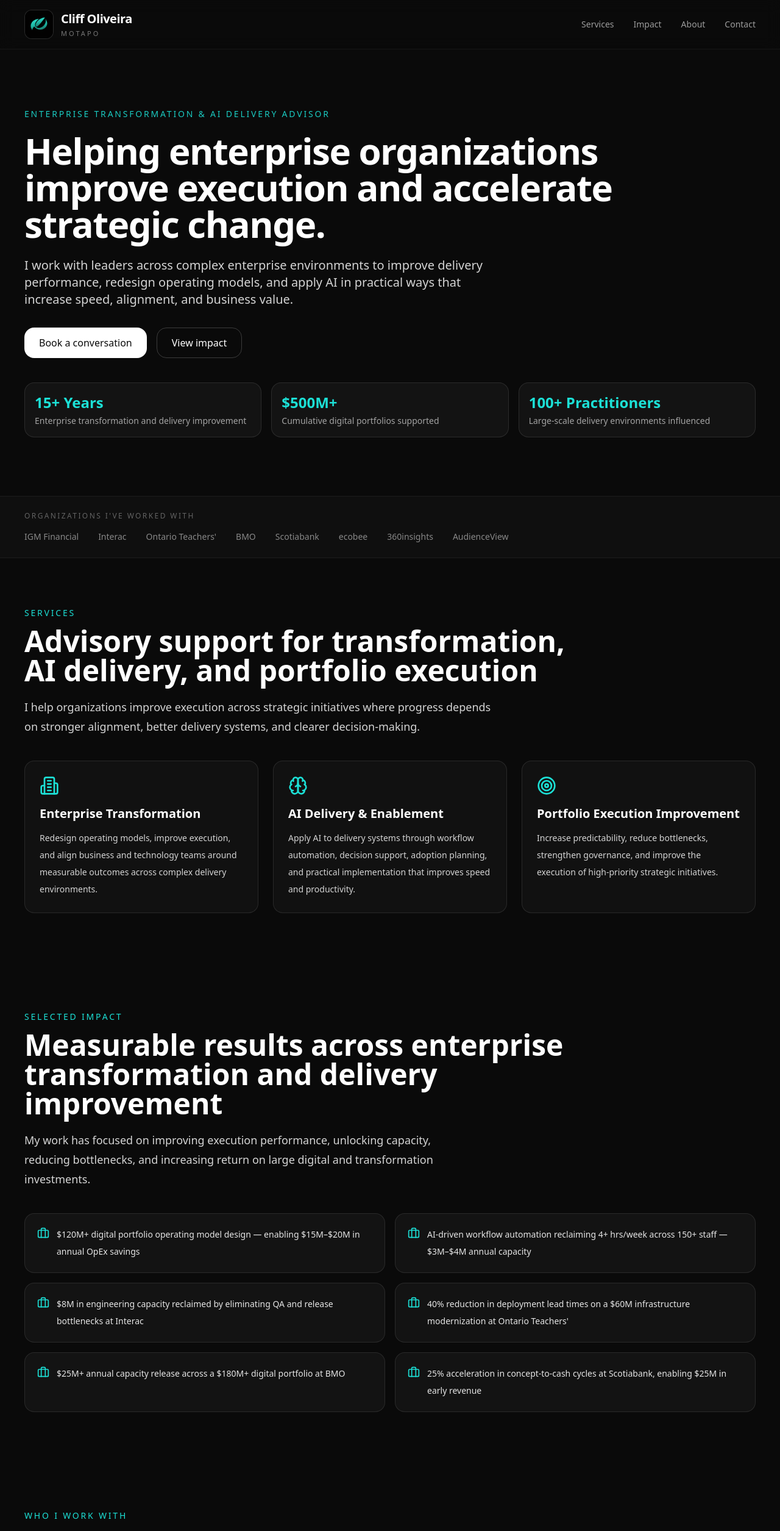
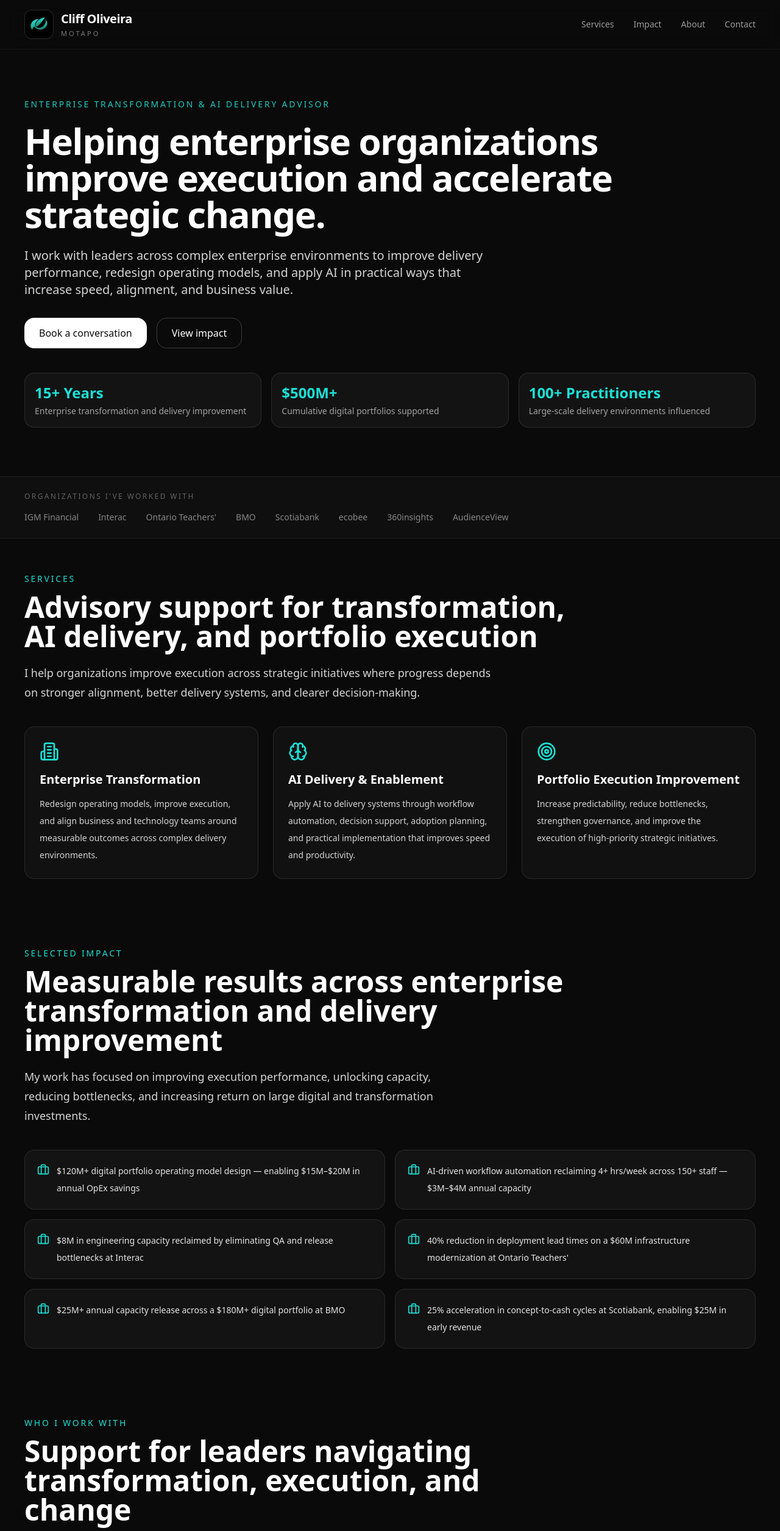
Before and after one commit to motapo-user/motapo-website, a Next.js app: page / in a window 1280 px wide. Shown: the top 2510 px of the page at 61% size. Built offline with nearby package versions, Linux system fonts and the light colour scheme.

Commit message:
Update page.tsx
All py-20 instances replaced with py-14 (and the hero lg:py-24 dropped to lg:py-20). That trims roughly 40px of dead space above and below each section.

```diff
--- a/app/page.tsx
+++ b/app/page.tsx
@@ -133,7 +133,7 @@ export default function Home() {
       </header>
 
       {/* ── HERO ── */}
-      <section className="relative mx-auto max-w-7xl px-6 py-20 md:px-10 lg:py-24">
+      <section className="relative mx-auto max-w-7xl px-6 py-14 md:px-10 lg:py-20">
         <div>
           <div className="mb-5 text-sm font-medium uppercase tracking-[0.2em] text-[#1CE0D6] opacity-90">
             Enterprise Transformation & AI Delivery Advisor
@@ -202,7 +202,7 @@ export default function Home() {
       </section>
 
       {/* ── SERVICES ── */}
-      <section id="services" className="mx-auto max-w-7xl px-6 py-20 md:px-10">
+      <section id="services" className="mx-auto max-w-7xl px-6 py-14 md:px-10">
         <div className="max-w-4xl">
           <div className="text-sm font-medium uppercase tracking-[0.2em] text-[#1CE0D6]">
             Services
@@ -238,7 +238,7 @@ export default function Home() {
       </section>
 
       {/* ── IMPACT ── */}
-      <section id="impact" className="mx-auto max-w-7xl px-6 py-20 md:px-10">
+      <section id="impact" className="mx-auto max-w-7xl px-6 py-14 md:px-10">
         <div className="max-w-4xl">
           <div className="text-sm font-medium uppercase tracking-[0.2em] text-[#1CE0D6]">
             Selected Impact
@@ -270,7 +270,7 @@ export default function Home() {
       </section>
 
       {/* ── WHO I WORK WITH ── */}
-      <section className="mx-auto max-w-7xl px-6 py-20 md:px-10">
+      <section className="mx-auto max-w-7xl px-6 py-14 md:px-10">
         <div className="max-w-4xl">
           <div className="text-sm font-medium uppercase tracking-[0.2em] text-[#1CE0D6]">
             Who I Work With
@@ -298,7 +298,7 @@ export default function Home() {
       </section>
 
       {/* ── EXPERIENCE ── */}
-      <section className="mx-auto max-w-7xl px-6 py-20 md:px-10">
+      <section className="mx-auto max-w-7xl px-6 py-14 md:px-10">
         <div className="max-w-4xl">
           <div className="text-sm font-medium uppercase tracking-[0.2em] text-[#1CE0D6]">
             Experience
@@ -325,7 +325,7 @@ export default function Home() {
       </section>
 
       {/* ── ABOUT ── */}
-      <section className="mx-auto max-w-7xl px-6 py-20 md:px-10">
+      <section className="mx-auto max-w-7xl px-6 py-14 md:px-10">
         <div className="rounded-[26px] border border-white/10 bg-white/[0.04] p-8">
           <div className="text-sm font-medium uppercase tracking-[0.2em] text-[#1CE0D6]">
             About Cliff Oliveira
@@ -365,7 +365,7 @@ export default function Home() {
         id="contact"
         className="border-t border-white/10 bg-[radial-gradient(circle_at_top_left,rgba(28,224,214,0.08),transparent_25%),radial-gradient(circle_at_bottom_right,rgba(28,224,214,0.08),transparent_25%)]"
       >
-        <div className="mx-auto grid max-w-7xl gap-10 px-6 py-20 md:px-10 lg:grid-cols-[1fr_auto] lg:items-center">
+        <div className="mx-auto grid max-w-7xl gap-10 px-6 py-14 md:px-10 lg:grid-cols-[1fr_auto] lg:items-center">
           <div>
             <div className="text-sm font-medium uppercase tracking-[0.2em] text-[#1CE0D6]">
               Contact
```
